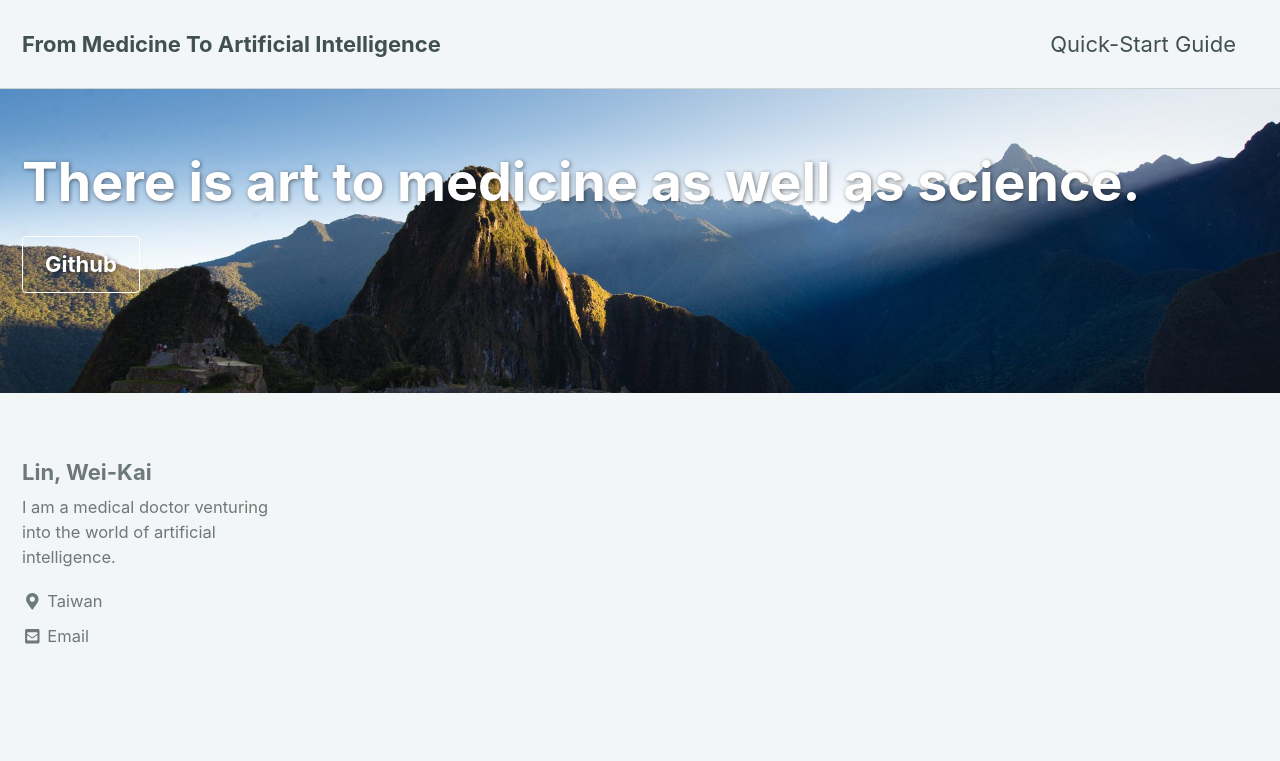
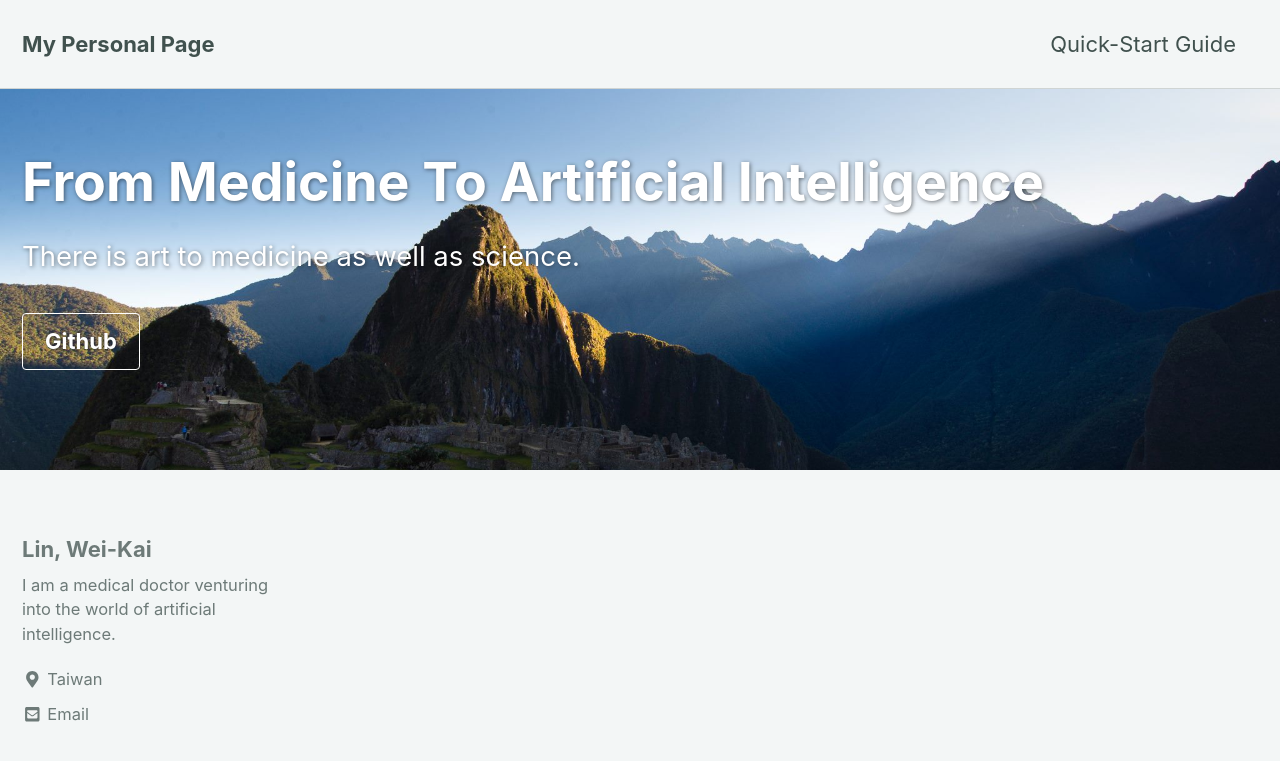
Before and after one commit to spreadwyvern/spreadwyvern.github.io, a Jekyll site: the page built from index.html, in a window 1280 px wide and 900 px high. Shown: the top 761 px of the window. Built offline with Jekyll 4.4.1, drawn with Linux system fonts in a browser that asks for light colours; cached includes are drawn as plain includes; nearby versions of some CDN libraries; the list of posts is cut into pages by our own code; some of the changed lines change nothing that is shown.

Commit message:
updated pages

```diff
--- a/_config.yml
+++ b/_config.yml
@@ -16,7 +16,7 @@ minimal_mistakes_skin    : "mint" # "air", "aqua", "contrast", "dark", "dirt", "
 
 # Site Settings
 locale                   : "en-US"
-title                    : "From Medicine To Artificial Intelligence"
+title                    : "My Personal Page"
 title_separator          : "|"
 name                     : "Lin, Wei-Kai"
 description              : "Personal Records"
--- a/index.html
+++ b/index.html
@@ -1,7 +1,8 @@
 ---
 layout: single
 author_profile: true
-title: "There is art to medicine as well as science."
+title: "From Medicine To Artificial Intelligence"
+excerpt: "There is art to medicine as well as science."
 header:
   overlay_image: /assets/images/machupichu.jpg
   actions:
```
